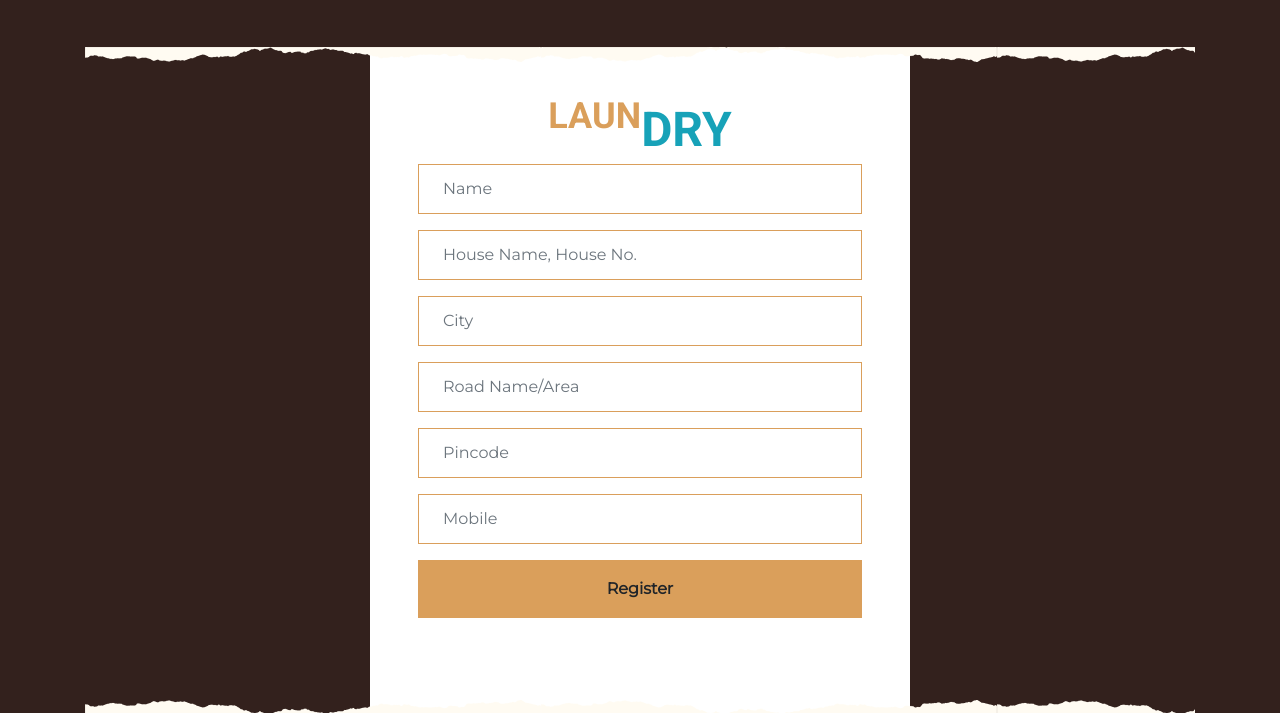
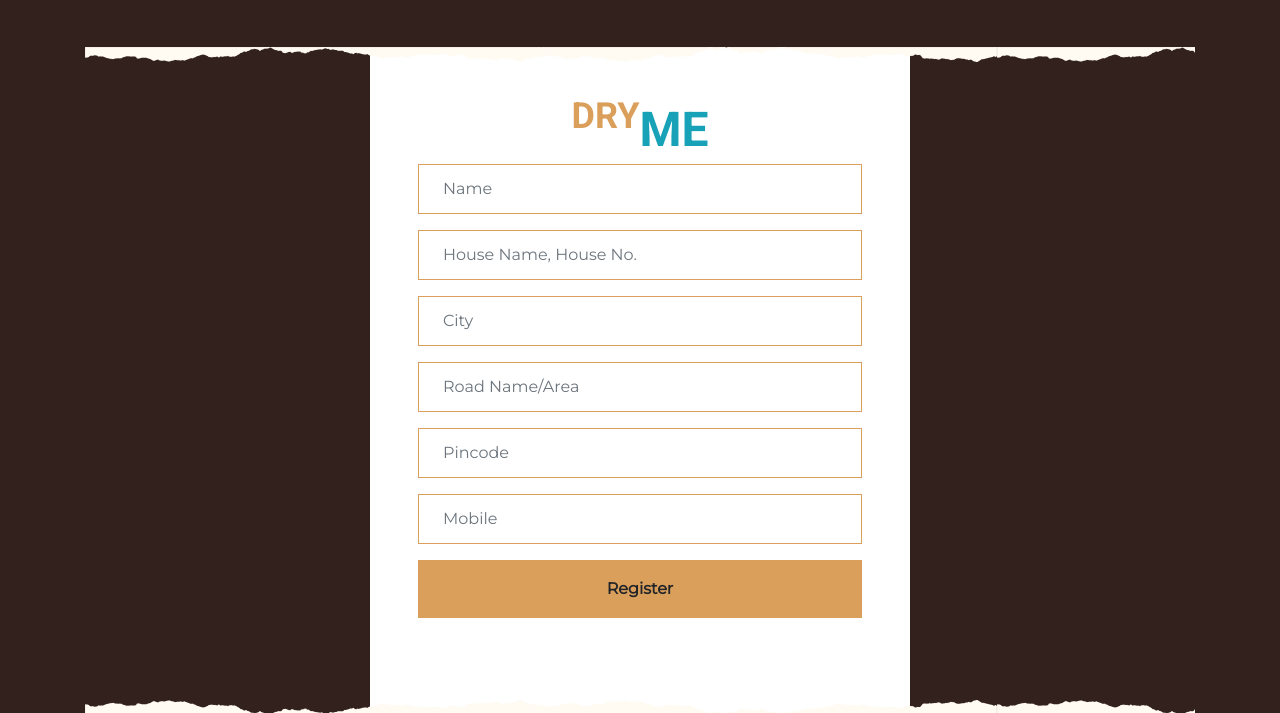
Before and after one commit to hari333krishnan/laundryproject, a Django app: page /register/ in a window 1280 px wide. Shown: the top 713 px of the page. Run offline with Django 3.2, Linux system fonts and the light colour scheme; some libraries are stand-ins or nearby versions.

Commit message:
Update register.html

```diff
--- a/templates/register.html
+++ b/templates/register.html
@@ -41,7 +41,7 @@
                     <div class="col-lg-6">
                         <div class="text-center p-5" style="background: white">
                              <a href="{% url 'home' %}" class="navbar-brand px-lg-4 m-0">
-                                <h1 class="m-0 display-4 text-uppercase text-info" style="font-size:3rem"><span style="font-size:3rem" class="text-uppercase text-primary"><sup>LAUN</sup></span>DRY</h1>
+                                <h1 class="m-0 display-4 text-uppercase text-info" style="font-size:3rem"><span style="font-size:3rem" class="text-uppercase text-primary"><sup>DRY</sup></span>ME</h1>
                             </a>
                             <form class="mb-5" method="post">
                                 {% csrf_token %}
```
